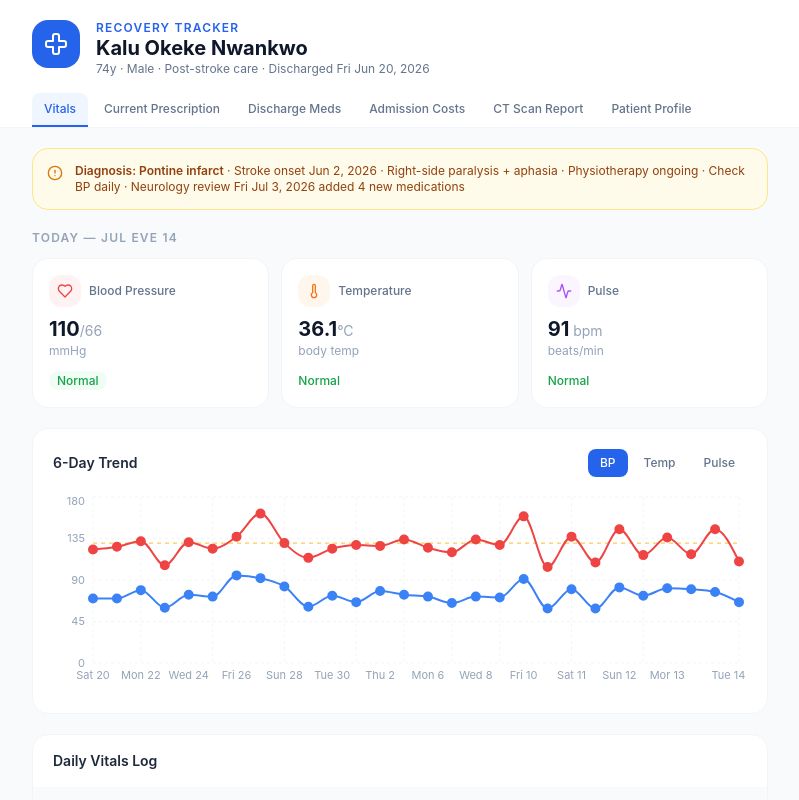
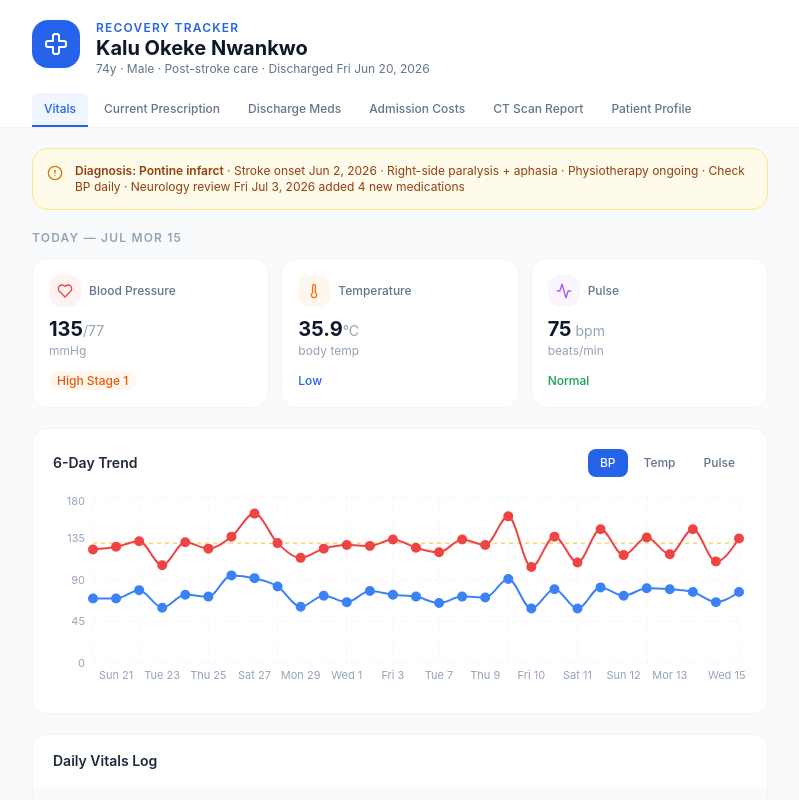
Before and after one commit to kbn4191/kalu-health-tracker, a Next.js app: page / in a window 1280 px wide. Shown: the top 800 px of the page, without its empty margins (240-1039 px from the left). Built offline with nearby package versions, Linux system fonts and the light colour scheme.

Commit message:
Jul Mor 15

```diff
--- a/app/page.tsx
+++ b/app/page.tsx
@@ -129,6 +129,14 @@ const vitals = [
     sys: 110,
     dia: 66,
     pulse: 91,
+  },
+  {
+    day: "Wed  15",
+    date: "Jul Mor 15",
+    temp: 35.9,
+    sys: 135,
+    dia: 77,
+    pulse: 75,
   },
 ];
 
```
